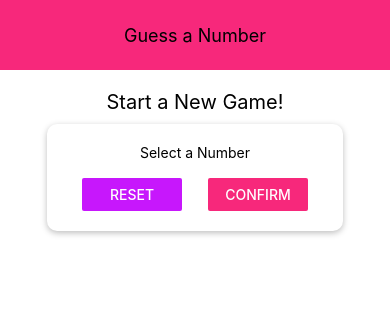
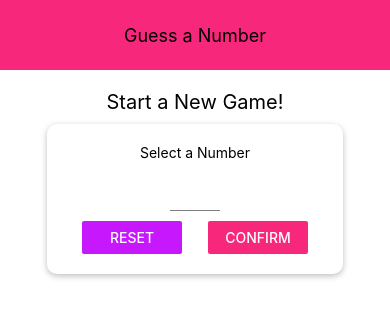
Before and after one commit to yuslianto/GuesANumber, a React Native app: screen / in a window 390 px wide. Shown: the top 318 px of the page. Built offline with nearby package versions, Linux system fonts and the light colour scheme.

Commit message:
configuring textinput

```diff
--- /dev/null
+++ b/src/Atom/Input.js
@@ -0,0 +1,22 @@
+import React from "react";
+import {
+    TextInput,
+    StyleSheet
+} from "react-native";
+
+const Input = (props) => {
+    return (
+        <TextInput {...props} style={{...styles.input, ...props.style}}/>
+    );
+};
+
+const styles = StyleSheet.create({
+    input: {
+        height: 40,
+        borderBottomColor: 'grey',
+        borderBottomWidth: 1,
+        marginVertical: 10,
+    }
+});
+
+export default Input;
--- a/src/Pages/StartGameScreen.js
+++ b/src/Pages/StartGameScreen.js
@@ -8,7 +8,8 @@
 } from "react-native";
 
 import Card from '../Organisme/Card';
-import Colors from '../Template/Constants/colors'
+import Colors from '../Template/Constants/colors';
+import Input from '../Atom/Input';
 
 // finish video part 7
 const StartGameScreen = (props) => {
@@ -18,7 +19,13 @@
 
             <Card style={styles.inputContainer}>
                 <Text>Select a Number</Text>
-                <TextInput />
+                <Input style={styles.input}
+                    blurOnSubmit
+                    autoCapitaliza='none'
+                    autoCorrect={false}
+                    keyboardType="number-pad"
+                    maxLength={2}
+                />
                 <View style={styles.buttonContainer}>
                     <View style={styles.button}>
                         <Button title="Reset" onPress={()=> {}} color={Colors.accent} />
@@ -56,6 +63,10 @@
     },
     button: {
         width: 100,
+    },
+    input: {
+        width: 50,
+        textAlign: 'center',
     }
 });
 
```
